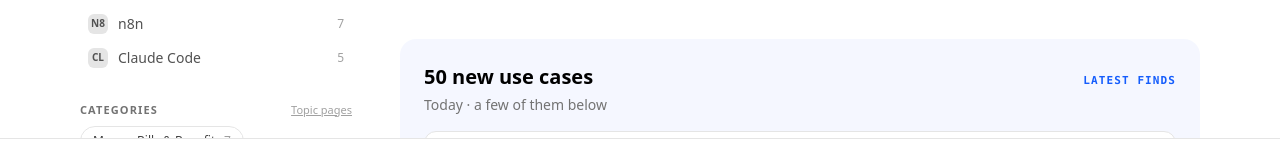
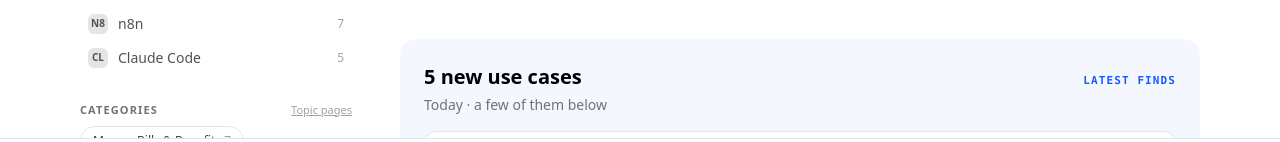
Before and after one commit to Stropurbo/bank-statement-frontend, a React (Vite) app: page / in a window 1280 px wide. Shown: the part 621-763 px from the top of the page. Built offline with nearby package versions, Linux system fonts and the light colour scheme.

Commit message:
Latest finds heading shows visible count (5)

```diff
--- a/src/pages/Home.jsx
+++ b/src/pages/Home.jsx
@@ -440,7 +440,7 @@ export default function Home() {
             <h2 className="text-xl font-bold text-black dark:text-white">
               {searching || filtering
                 ? `${feed.length} result${feed.length === 1 ? "" : "s"}`
-                : `${feed.length} new use case${feed.length === 1 ? "" : "s"}`}
+                : `${Math.min(feed.length, 5)} new use case${Math.min(feed.length, 5) === 1 ? "" : "s"}`}
             </h2>
             <span className="text-[11px] font-semibold uppercase tracking-widest text-blue-600 font-mono shrink-0 dark:text-blue-400">
               Latest finds
```
